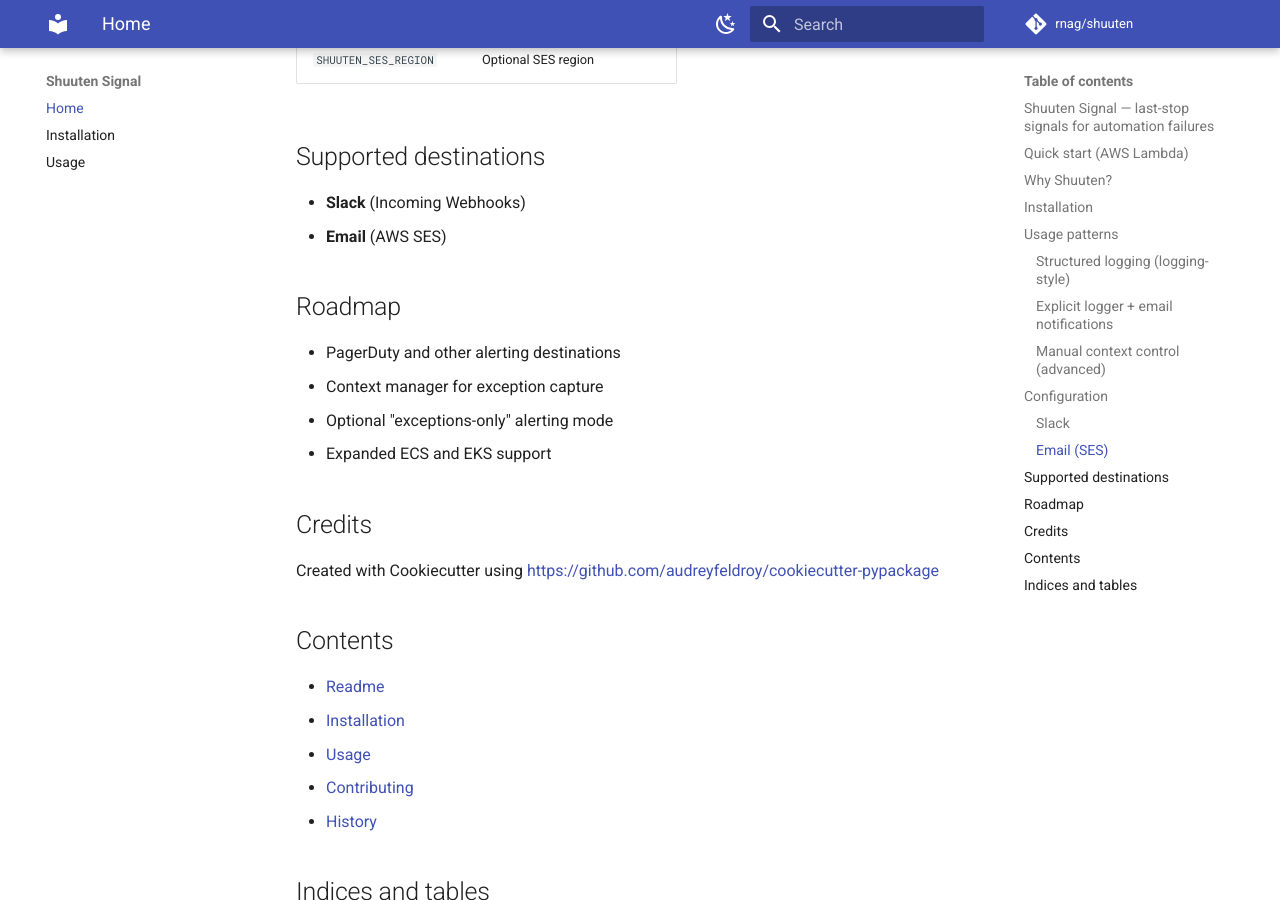
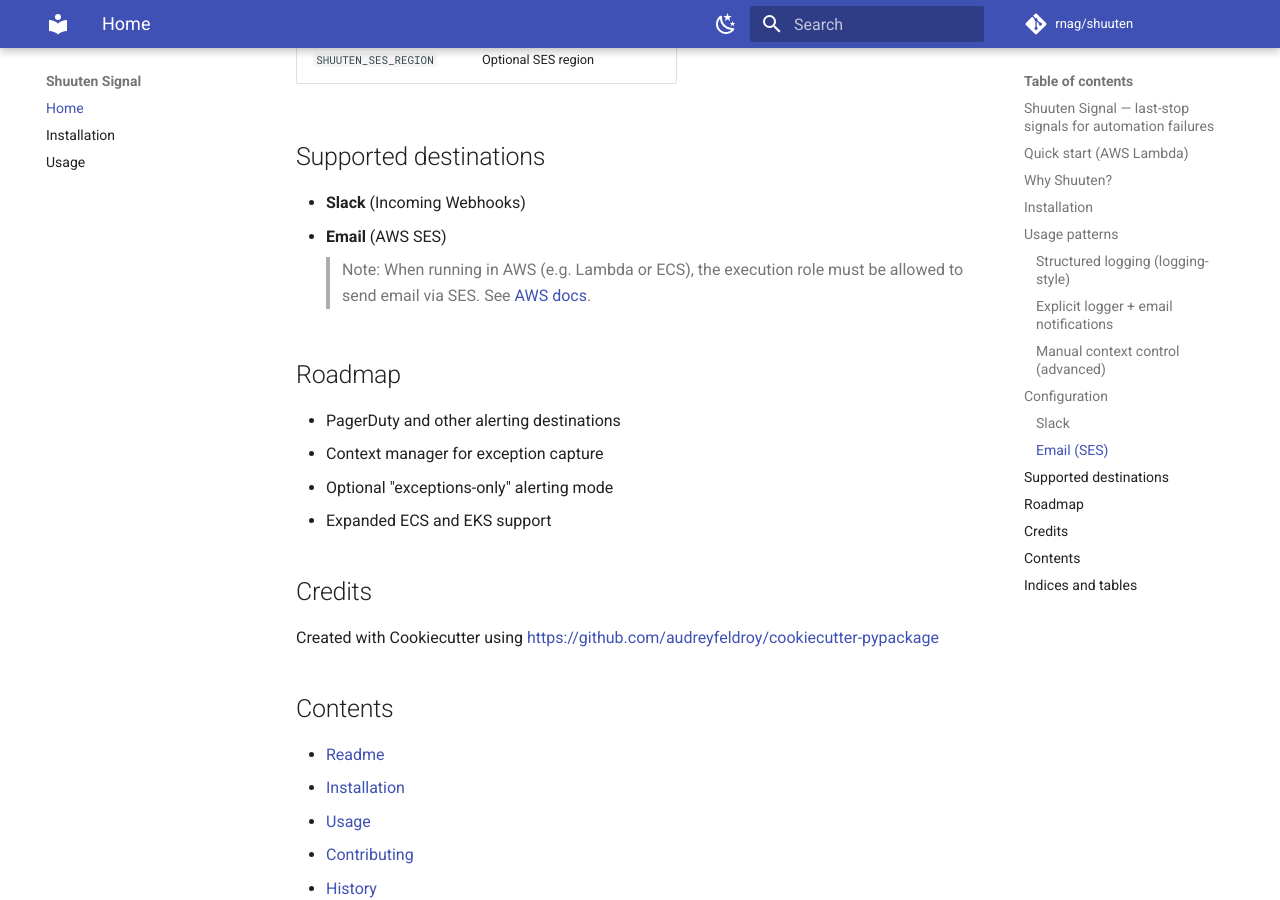
Before and after one commit to rnag/shuuten, an MkDocs documentation site: the page built from docs/index.md, in a window 1280 px wide and 900 px high, scrolled down 3031 px. Built offline with MkDocs 1.6.1 and Material for MkDocs 9.7.7, drawn with Linux system fonts in a browser that asks for light colours; comment, search, counter and statistics services are not loaded.

Commit message:
update docs

```diff
--- a/README.md
+++ b/README.md
@@ -125,6 +125,8 @@ You can configure Shuuten via `ShuutenConfig` in code **or** environment variabl
 
 * **Slack** (Incoming Webhooks)
 * **Email** (AWS SES)
+  > Note: When running in AWS (e.g. Lambda or ECS), the execution role must be allowed to send email via SES.
+  See [AWS docs](https://docs.aws.amazon.com/pinpoint/latest/developerguide/permissions-ses.html).
 
 ## Roadmap
 
--- a/mkdocs.yml
+++ b/mkdocs.yml
@@ -34,7 +34,8 @@ markdown_extensions:
   - attr_list
   - md_in_html
   - codehilite
-  - pymdownx.highlight
+  - pymdownx.highlight:
+      anchor_linenums: true
   - pymdownx.superfences
   - toc:
       permalink: true
```
